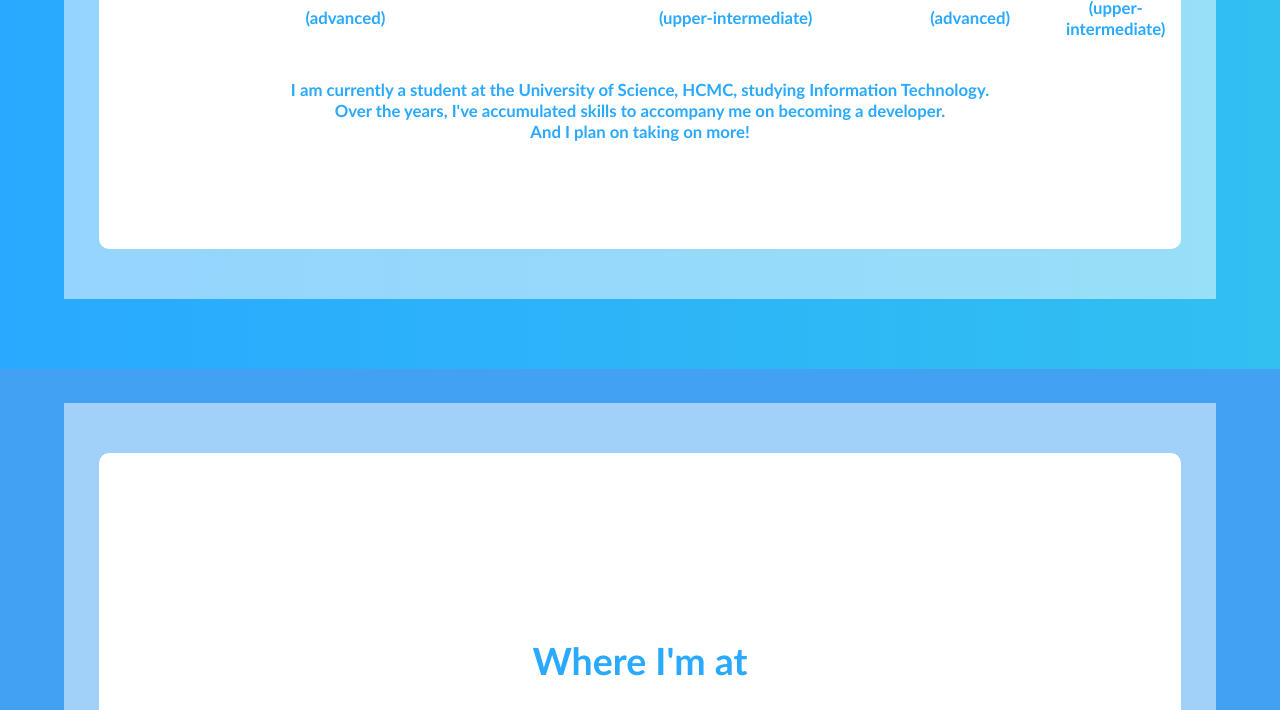
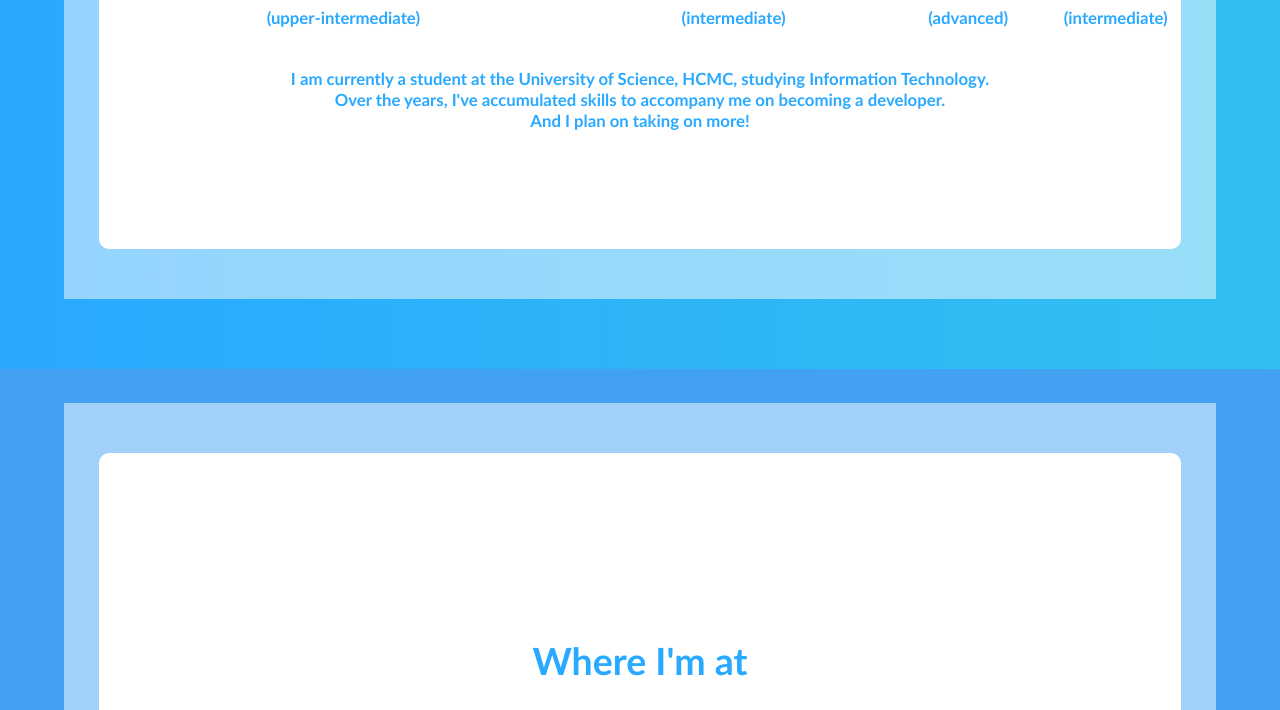
Before and after one commit to duclam227/duclam227.github.io, a plain HTML site: page index.html in a window 1280 px wide. Shown: the part 1247-1957 px from the top of the page. Drawn offline with Linux system fonts and the light colour scheme.

Commit message:
Update index.html

```diff
--- a/index.html
+++ b/index.html
@@ -63,16 +63,16 @@
 
             <tr id="languages-des">
               <td colspan="3" style="border: none;">
-                <h6>(advanced)</h6>
+                <h6>(upper-intermediate)</h6>
               </td>
               <td style="border: none;" colspan="2">
-                <h6>(upper-intermediate)</h6>
+                <h6>(intermediate)</h6>
               </td>
               <td style="border: none;">
                 <h6>(advanced)</h6>
               </td>
               <td style="border: none;">
-                <h6>(upper-intermediate)</h6>
+                <h6>(intermediate)</h6>
               </td>
             </tr>
           </table><br>
```
